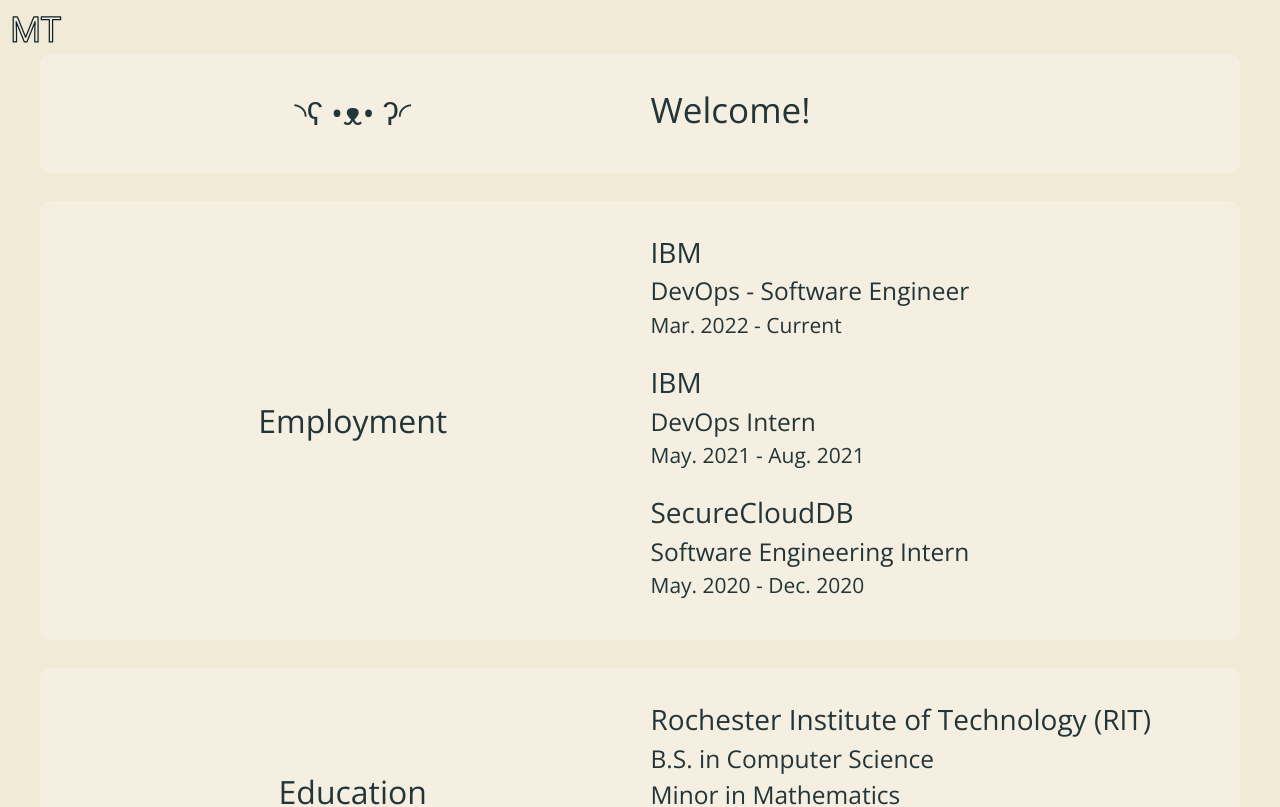
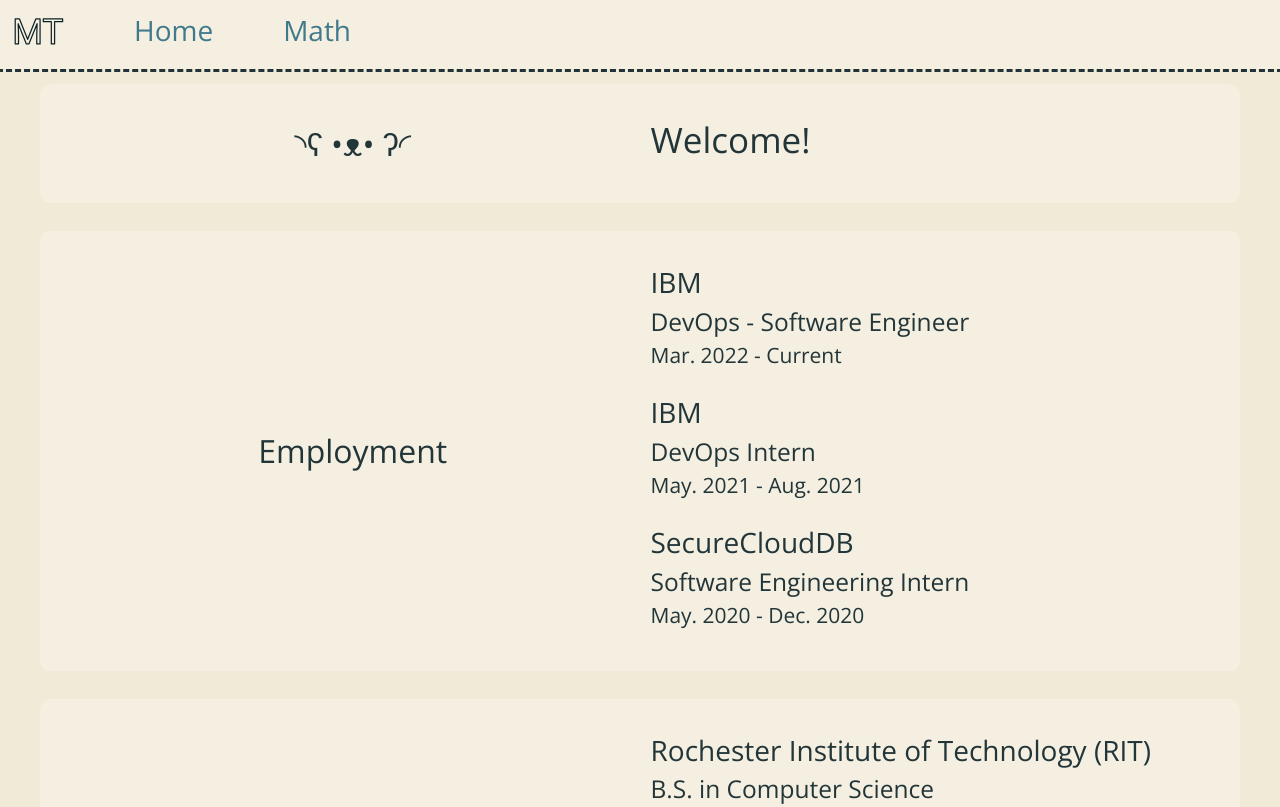
Before and after one commit to Takatsuka-Mark/website-frontend, a Vue app: page /Home in a window 1280 px wide. Shown: the top 807 px of the page. Built offline with nearby package versions, Linux system fonts and the light colour scheme.

Commit message:
Updating header.

```diff
--- a/src/components/Header/Header.scss
+++ b/src/components/Header/Header.scss
@@ -1,19 +1,29 @@
 @import '../../styles/theme';
 
 .app-header{
-  z-index: 100;
-  padding-bottom: 3rem;
+  padding: 1.0rem;
+  //padding-bottom: 3rem;
   position: fixed;
   top: 0;
   width: 100%;
+  background-color: rgb(244, 239, 224);
+
+  // TODO Create a backdrop shadow? Perhaps a different color or outline
+  // to separate from text boxes.
+  // TODO fix dimensions.
+  // TODO could pick a theme color for this + containers.
+
+  display: flex;
+  flex-direction: row;
+  outline: dashed;  // TODO remove
+  column-gap: 5rem;
 }
 
 #logo {
-  position: absolute;
-  top: 12px;
-  left: 12px;
-  width: 50px;
-  height: 35px;
+  // 5x3.5 ratio
+
+  height: $logo_width*0.7;
+  width: $logo_width;
   stroke: $theme-0;
   stroke-width: 5;
 }
@@ -97,3 +107,7 @@
   stroke-dashoffset: -134;
   stroke-width: 6;
 }
+
+.routes {
+  height: 100%;
+}
--- a/src/components/Header/Header.vue
+++ b/src/components/Header/Header.vue
@@ -11,9 +11,16 @@
         <path d="M199.344 16.1094H166.438V107.375H153.008V16.1094H120.172V5H199.344V16.1094Z"
               mask="url(#path-1-outside-1)"/>
       </svg>
-        <!-- TODO either pin and expand on the top like splunk.com. Or, pin and hide like x.company.
-        But, keep the expanded desktop view like on splunk.com. Not sure if I like the drop-dwon
-        menu or the full hamburgered menu version. I think drop down.-->
+      <div class="routes">
+        <router-link to="/home">
+          <h2><b>Home</b></h2>
+        </router-link>
+      </div>
+      <div class="routes">
+        <router-link to="/math">
+          <h2><b>Math</b></h2>
+        </router-link>
+      </div>
         <!-- TODO reimplement hamburger when more pages are added -->
   <!--      <button class="menu" v-bind:class="[hamburgerIsActive? 'opened': null]"-->
   <!--              v-on:click="toggleHamburger">-->
--- a/src/components/Layout/Layout.scss
+++ b/src/components/Layout/Layout.scss
@@ -15,7 +15,7 @@
   position: relative;
   flex-grow: 1;
   // 1rem for footer height
-  padding: $content-padding $content-padding ($content-padding + 1rem);
+  padding: 5rem $content-padding ($content-padding + 1rem);
 
 
   @media (max-width: breakpoint-max(sm)) {
@@ -73,6 +73,7 @@ html {
   top: 0;
   left: 0;
   z-index: 999;
+  width: 100%;
 }
 
 .hide-navbar-enter-active {
--- a/src/pages/Projects/MathInterpreter/MathInterpreter.vue
+++ b/src/pages/Projects/MathInterpreter/MathInterpreter.vue
@@ -2,7 +2,7 @@
 <div class="expression_input">
   <Container FULL="true">
     <template slot="full_body">
-      <h2><b>Math Interpreter</b></h2>
+      <h1><b>Math Interpreter</b></h1>
       <h5>Version: {{ version }}</h5>
       <div class="expressionInput">
         <b-input id="expression-input" size="lg" placeholder="Enter an expression here"
--- a/src/styles/theme.scss
+++ b/src/styles/theme.scss
@@ -90,3 +90,8 @@ $logo_trace_in: 1.5s;
 $logo_show_time: 0.85s;
 $logo_fade_out: 0.5s;
 $page_fade_in: 0.5s;
+
+/*
+Header logo infor
+ */
+$logo_width: 50px
```
Lines whose indentation alone changed are shown as unchanged.
